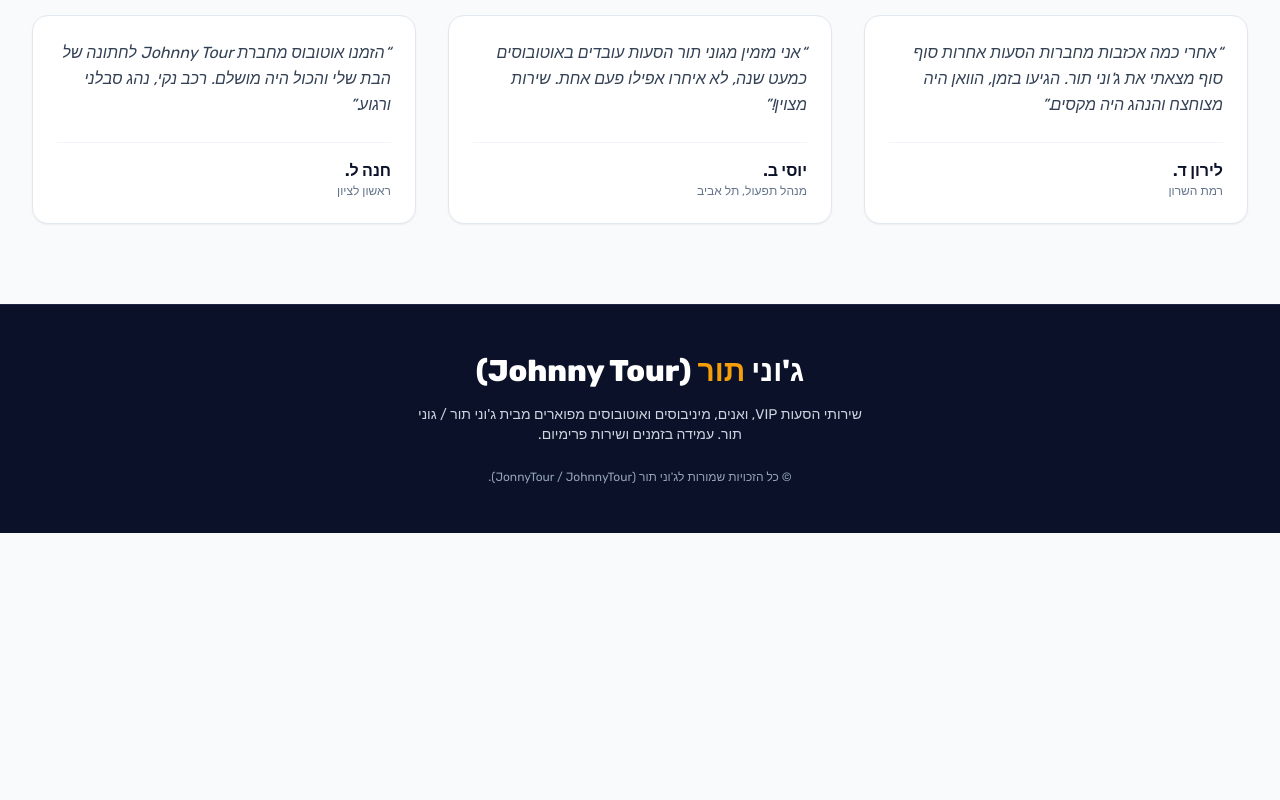
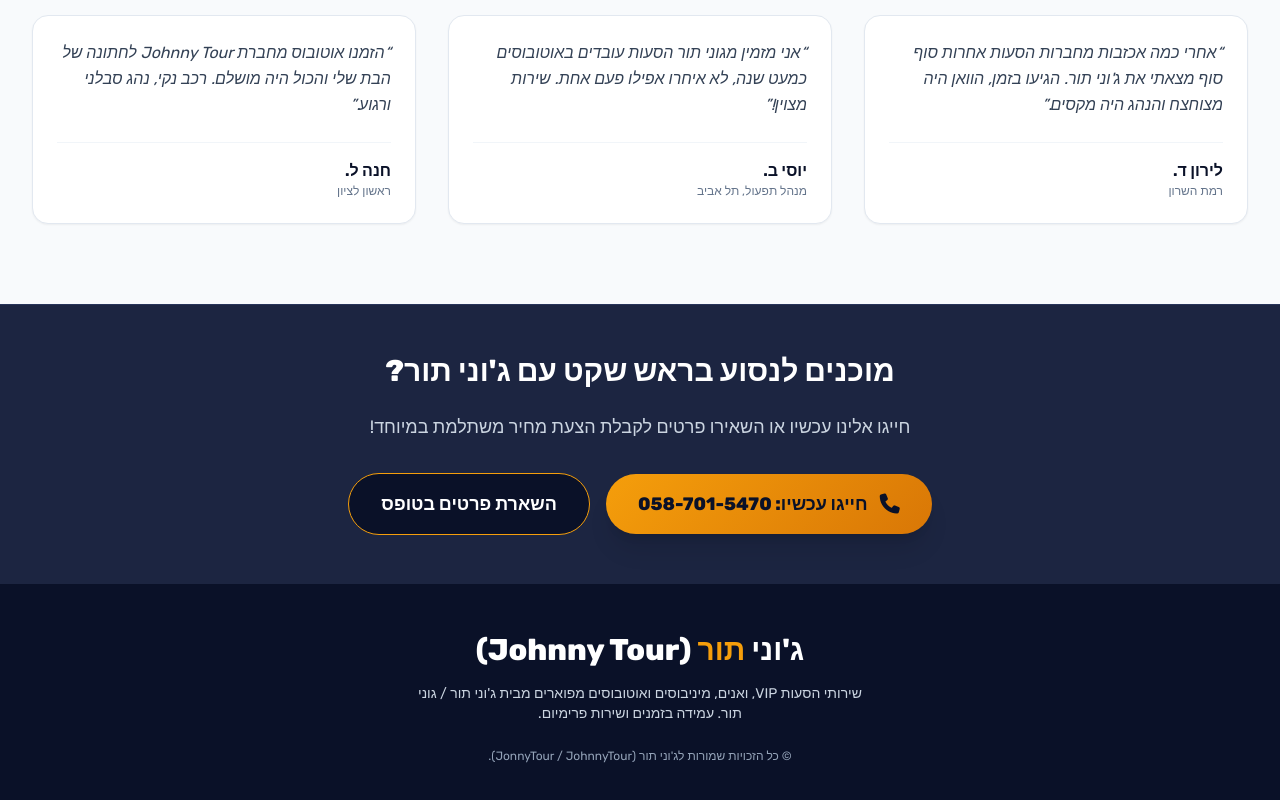
Before and after one commit to NN-Sites/JonnyTour, a plain HTML site: page index.html in a window 1280 px wide. Shown: the part 3442-4242 px from the top of the page. Before the commit the page ends 3975 px from the top, so only its background shows below. Drawn offline with nearby package versions, Linux system fonts and the light colour scheme.

Commit message:
Update index.html

```diff
--- a/index.html
+++ b/index.html
@@ -451,6 +451,27 @@
                 </div>
             </div>
         </section>
+
+        <!-- Bottom CTA Section / כפתור קריאה לפעולה בתחתית הדף -->
+        <section class="bg-navy-800 text-white py-12 border-t border-navy-700">
+            <div class="max-w-4xl mx-auto px-4 text-center space-y-6">
+                <h2 class="text-2xl sm:text-3xl font-extrabold text-white">
+                    מוכנים לנסוע בראש שקט עם ג'וני תור?
+                </h2>
+                <p class="text-slate-300 text-lg">
+                    חייגו אלינו עכשיו או השאירו פרטים לקבלת הצעת מחיר משתלמת במיוחד!
+                </p>
+                <div class="flex flex-col sm:flex-row items-center justify-center gap-4 pt-2">
+                    <a href="tel:0587015470" class="gold-gradient text-navy-900 font-extrabold px-8 py-4 rounded-full text-lg shadow-xl hover:scale-105 transition-all flex items-center gap-3 w-full sm:w-auto justify-center">
+                        <i class="fa-solid fa-phone text-xl" aria-hidden="true"></i>
+                        <span>חייגו עכשיו: 058-701-5470</span>
+                    </a>
+                    <a href="#quote-form" class="bg-navy-900 hover:bg-navy-700 text-white border border-gold-accent font-bold px-8 py-4 rounded-full text-lg transition-all w-full sm:w-auto justify-center text-center">
+                        השארת פרטים בטופס
+                    </a>
+                </div>
+            </div>
+        </section>
     </main>
 
     <!-- Footer / Final CTA -->
```
